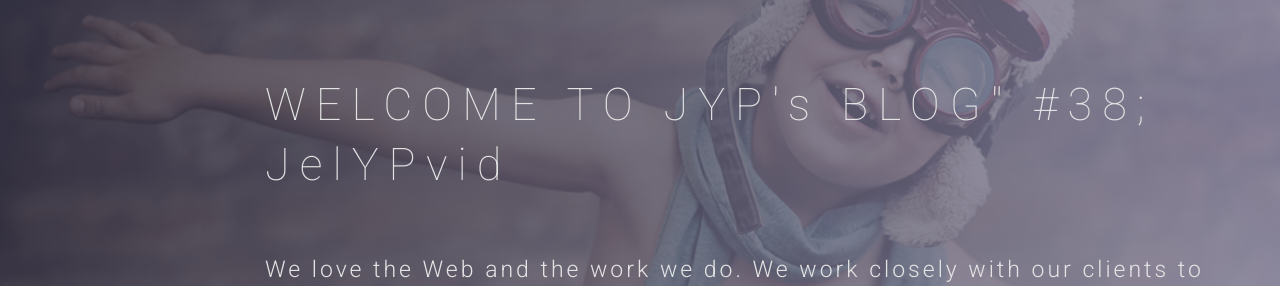
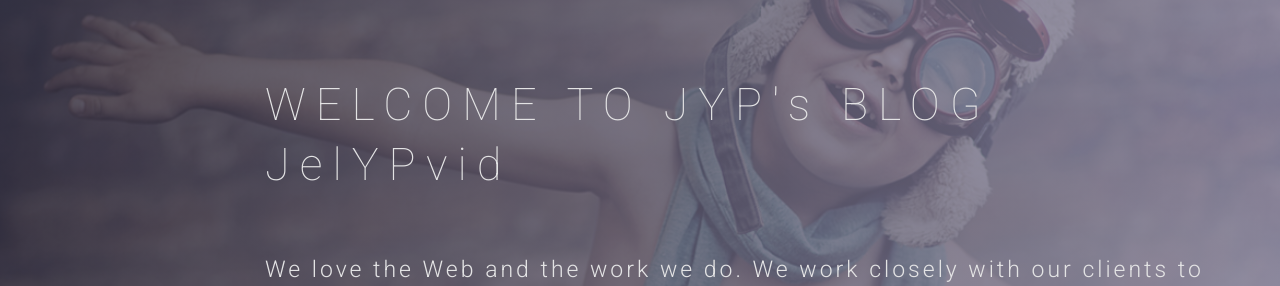
Before and after one commit to jyspark46/jyspark46.github.io, a Jekyll site: the page built from index.html, in a window 1280 px wide and 900 px high. Shown: the part 235-521 px from the top of the window. Built offline with Jekyll 4.4.1, drawn with Linux system fonts in a browser that asks for light colours; nearby versions of some CDN libraries; some web fonts are replaced.

Commit message:
third commit

```diff
--- a/index.html
+++ b/index.html
@@ -10,7 +10,7 @@ permalink: /
     <div class="row">
       <div class="col-md-10 col-md-offset-2">
         <div class="block">
-          <h1 class="animated fadeInUp">WELCOME TO JYP's BLOG" #38; <br> JelYPvid</h1>
+          <h1 class="animated fadeInUp">WELCOME TO JYP's BLOG <br> JelYPvid</h1>
           <p class="animated fadeInUp">We love the Web and the work we do. We work closely with our clients to deliver the best possible solutions for their needs</p>
         </div>
       </div>
```
